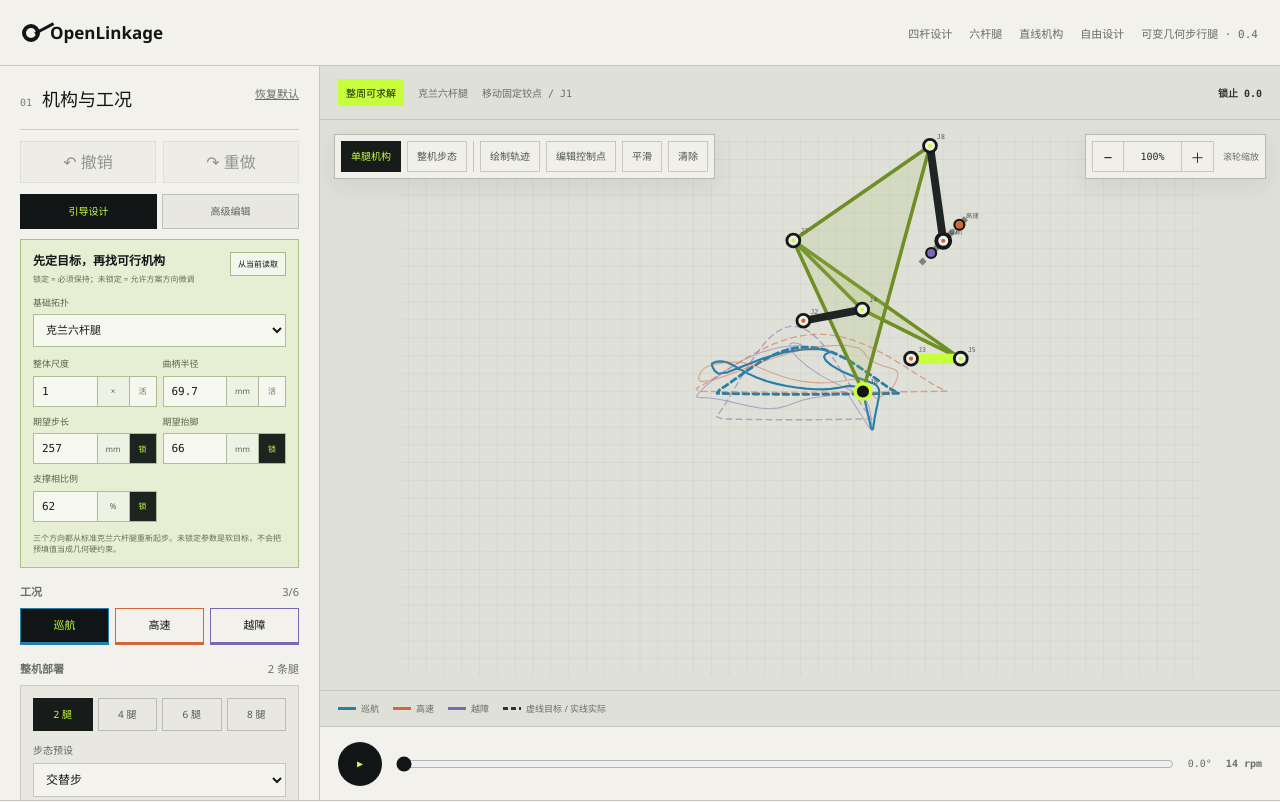
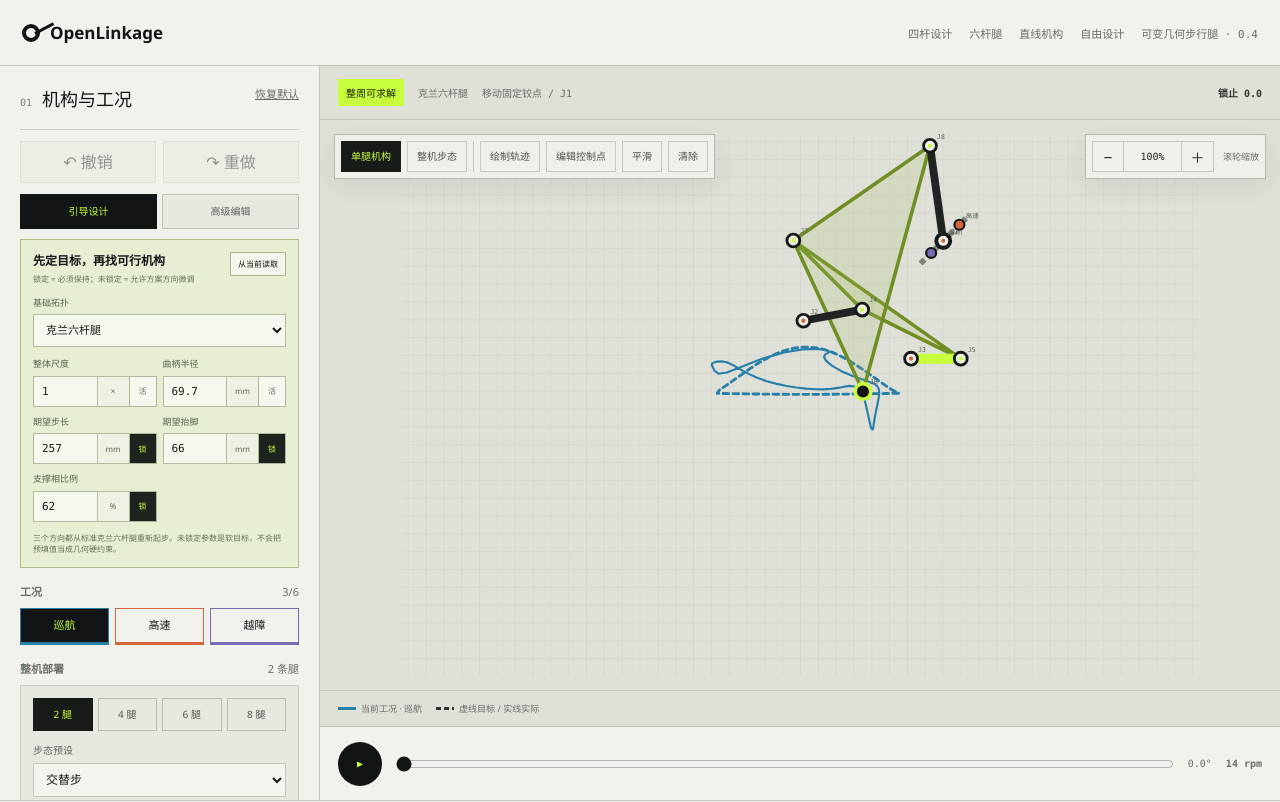
Before and after one commit to tutao0123/open-linkage, a Next.js app: page /variable-leg in a window 1280 px wide. Shown: the top 802 px of the page. Built offline with nearby package versions, Linux system fonts and the light colour scheme.

Commit message:
Show only active leg trajectory

```diff
--- a/src/components/variable-geometry-leg-lab.tsx
+++ b/src/components/variable-geometry-leg-lab.tsx
@@ -1066,14 +1066,10 @@ export function VariableGeometryLegLab() {
               {viewMode === "mechanism" ? <>
                 <defs><pattern id="variable-leg-grid" width="25" height="25" patternUnits="userSpaceOnUse"><path d="M25 0H0V25" className={styles.grid} /></pattern></defs>
                 <rect x={viewport.view.x} y={viewport.view.y} width={viewport.view.width} height={viewport.view.height} fill="url(#variable-leg-grid)" />
-                {analysis.metrics.map((metric) => {
-                const mode = project.modes.find((item) => item.id === metric.modeId)!;
-                const aligned = metric.path.length ? alignedTargetPath(mode.targetPath, metric.path) : mode.targetPath;
-                return <g key={mode.id} opacity={mode.id === activeMode.id ? 1 : 0.5}>
-                  <path d={pathData(aligned)} fill="none" stroke={mode.color} strokeWidth={mode.id === activeMode.id ? 4 : 2} strokeDasharray="8 6" className={styles.targetPath} />
-                  <path d={pathData(metric.path)} fill="none" stroke={mode.color} strokeWidth={mode.id === activeMode.id ? 3 : 1.5} className={styles.actualPath} />
-                </g>;
-                })}
+                <g>
+                  <path d={pathData(activeMetrics.path.length ? alignedTargetPath(activeMode.targetPath, activeMetrics.path) : activeMode.targetPath)} fill="none" stroke={activeMode.color} strokeWidth="4" strokeDasharray="8 6" className={styles.targetPath} />
+                  <path d={pathData(activeMetrics.path)} fill="none" stroke={activeMode.color} strokeWidth="3" className={styles.actualPath} />
+                </g>
                 {previewPath.length > 2 && <path d={pathData(previewPath)} className={styles.previewPath} />}
                 {drawingPoints.length > 1 && <path d={pathData(drawingPoints, false)} className={styles.draftPath} />}
 
@@ -1125,7 +1121,7 @@ export function VariableGeometryLegLab() {
           </div>
           <div className={styles.legend}>
             {viewMode === "mechanism" ? <>
-              {project.modes.map((mode) => <span key={mode.id}><i style={{ background: mode.color }} />{mode.name}</span>)}
+              <span><i style={{ background: activeMode.color }} />当前工况 · {activeMode.name}</span>
               <span><i className={styles.legendTarget} />虚线目标 / 实线实际</span>
             </> : <>
               <span><i className={styles.legendStance} />支撑相</span><span><i className={styles.legendSwing} />摆动相</span><span>足迹 {footprints.length}/80</span>
```
